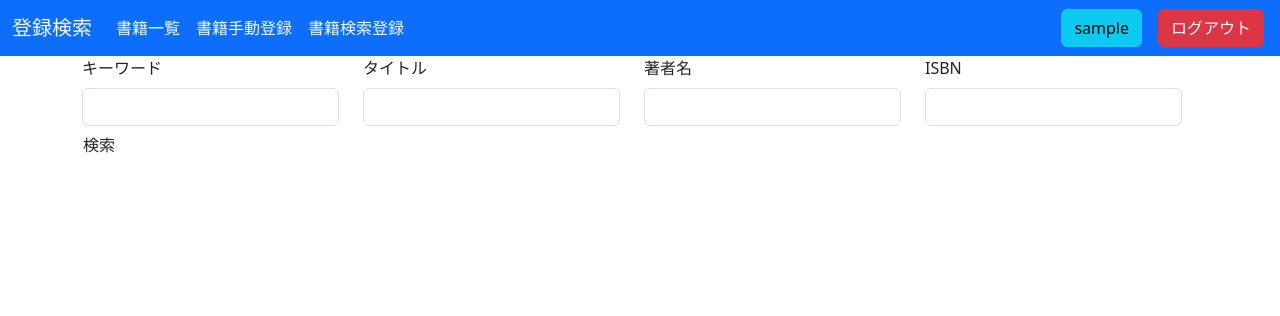
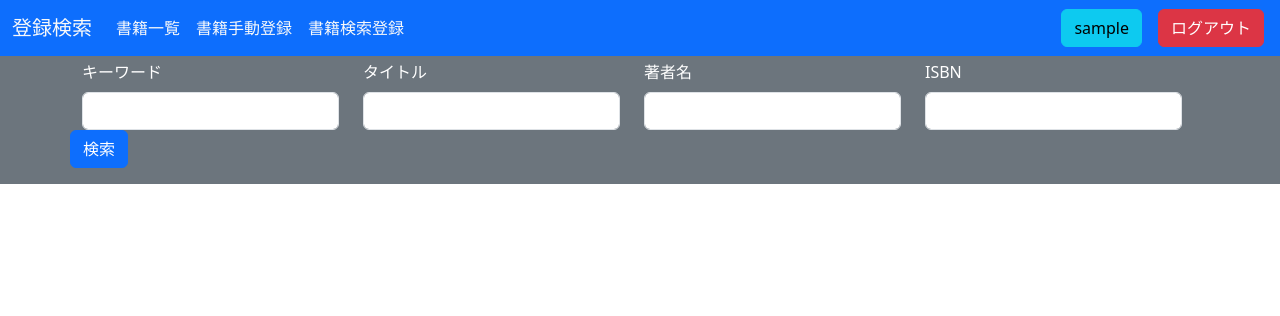
Before and after one commit to Paspenta/Paspenta_bookmanager, a Flask app: page /register_search in a window 1280 px wide. Shown: the top 316 px of the page. Run offline with Flask 3, Linux system fonts and the light colour scheme; the visitor is signed in with stand-in values (Sample User, id 1); data comes from the database, SQL or seed files in the repository.

Commit message:
fix row searchbar ui

```diff
--- a/bookmanager/templates/index.html
+++ b/bookmanager/templates/index.html
@@ -3,6 +3,7 @@
 {% set title = "書籍一覧" %}
 
 {% block content %}
+    <div class="container-fluid bg-secondary text-white pt-1 pb-3">
         <div class="container d-flex justify-content-center">
             <form action="{{ url_for('manager.index') }}" method="get">
                 <div class="row align-items-center">
@@ -25,6 +26,7 @@
                     <button type="submit" class="btn btn-primary col-auto align-self-end">検索</button>
                 </div>
             </form>
+        </div>
     </div>
     {% if series_list %}
         <div class="accordion" id="accordion_Series">
--- a/bookmanager/templates/register_search.html
+++ b/bookmanager/templates/register_search.html
@@ -3,8 +3,10 @@
 {% set title = "登録検索"%}
 
 {% block content %}
-    <div class="container d-flex justify-content-center">
-        <form action="{{ url_for('manager.register_search') }}" method="get" class="row">
+    <div class="container-fluid bg-secondary text-white pt-1 pb-3">
+        <div class="container d-flex justify-content-center bg-secondary text-white">
+            <form action="{{ url_for('manager.register_search') }}" method="get">
+                <div class="row align-items-center">
                     <div class="col-auto">
                         <label for="keyword" class="form-label">キーワード</label>
                         <input name="keyword" id="keyword" class="form-control">
@@ -21,8 +23,9 @@
                         <label for="isbn" class="form-label">ISBN</label>
                         <input name="isbn" id="isbn" class="form-control">
                     </div>
-            <button type="submit" class="col-auto btn bth-primary">検索</button>
+                <button type="submit" class="btn btn-primary col-auto align-self-end">検索</button>
             </form>
+        </div>
     </div>
     {% if Books %}
         <div class="table-responsive">
```
Lines whose indentation alone changed are shown as unchanged.
